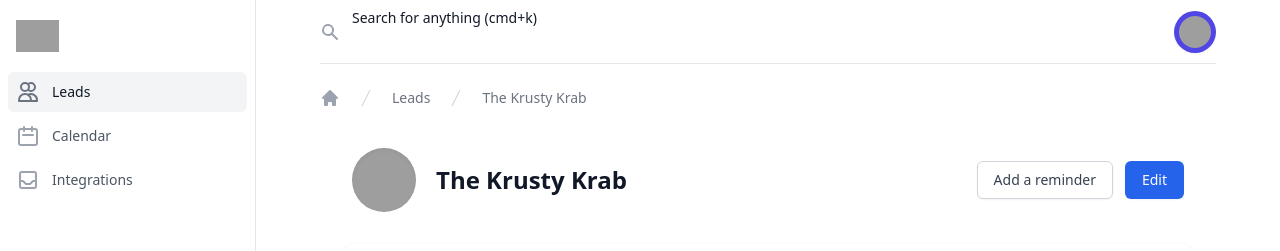
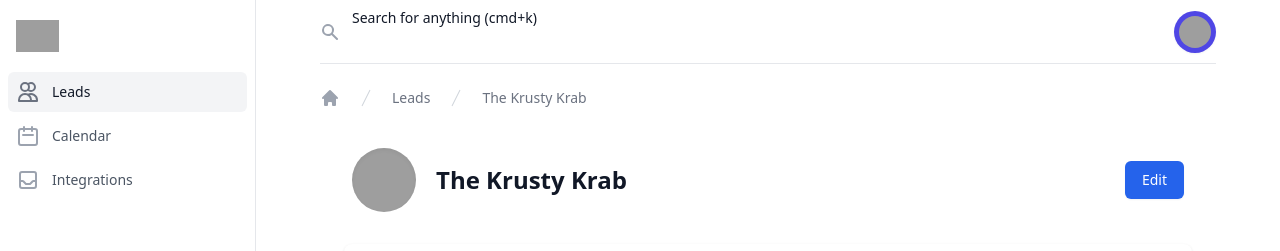
Before and after one commit to CommandBar/demo, a React (Create React App) app: page /leads/MFx7N8NQJFOV5e7yTGyBQ in a window 1280 px wide. Shown: the top 251 px of the page. Built offline with nearby package versions, Linux system fonts and the light colour scheme; grey boxes are pictures that could not be loaded.

Commit message:
Remove "Add a reminder"

```diff
--- a/src/components/content/CompanyDetail.tsx
+++ b/src/components/content/CompanyDetail.tsx
@@ -56,12 +56,6 @@
               </div>
             </div>
             <div className="mt-6 flex flex-col-reverse justify-stretch space-y-4 space-y-reverse sm:flex-row-reverse sm:justify-end sm:space-x-reverse sm:space-y-0 sm:space-x-3 md:mt-0 md:flex-row md:space-x-3">
-              <button
-                type="button"
-                className="inline-flex items-center justify-center px-4 py-2 border border-gray-300 shadow-sm text-sm font-medium rounded-md text-gray-700 bg-white hover:bg-gray-50 focus:outline-none focus:ring-2 focus:ring-offset-2 focus:ring-offset-gray-100 focus:ring-blue-500"
-              >
-                Add a reminder
-              </button>
               <button
                 type="button"
                 className="inline-flex items-center justify-center px-4 py-2 border border-transparent text-sm font-medium rounded-md shadow-sm text-white bg-blue-600 hover:bg-blue-700 focus:outline-none focus:ring-2 focus:ring-offset-2 focus:ring-offset-gray-100 focus:ring-blue-500"
```
